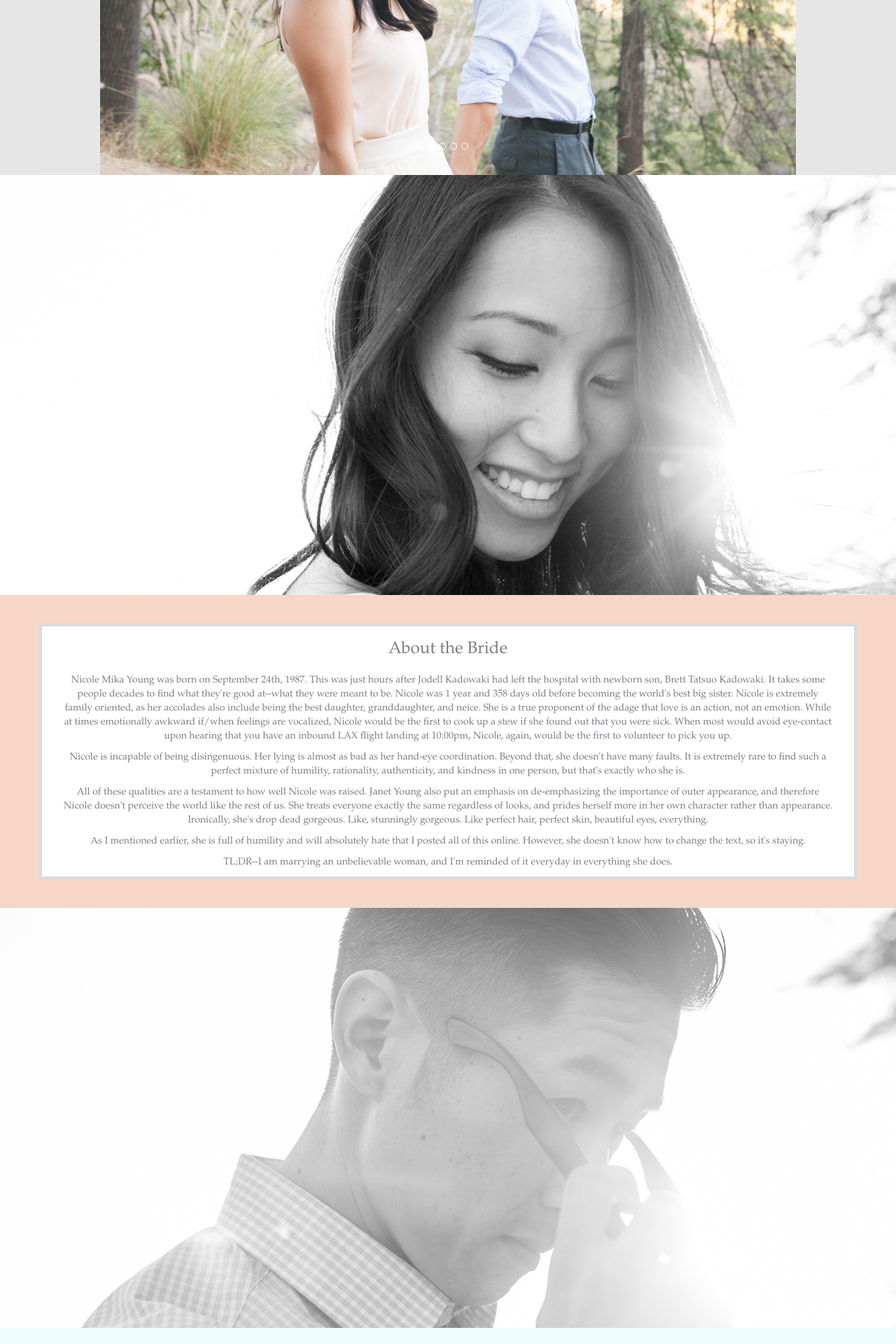
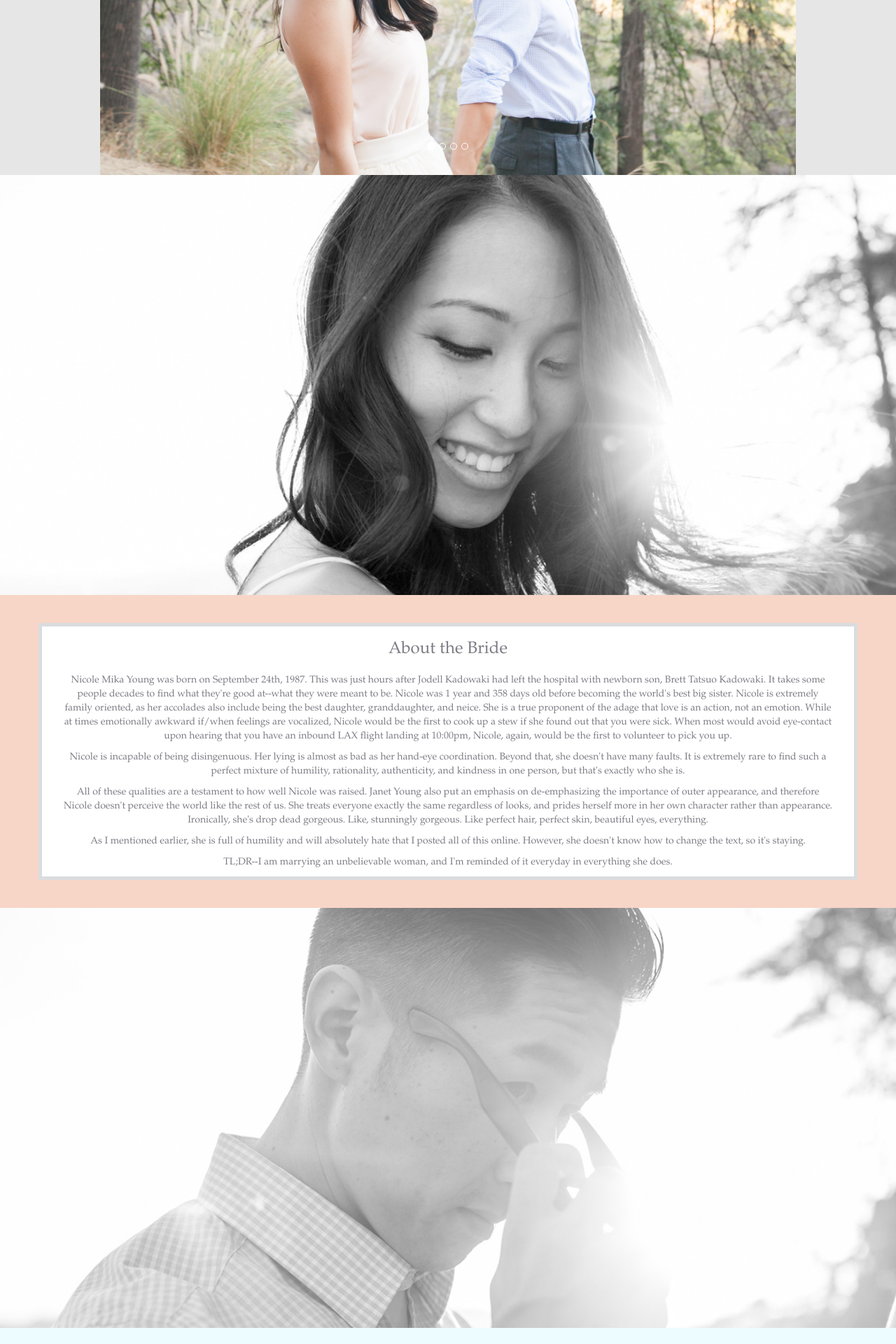
Before and after one commit to bkadowaki/kadowakiwedding, a Rails app: page / in a window 1280 px wide. Shown: the part 957-2877 px from the top of the page at 70% size. Run offline with Rails 7, Linux system fonts and the light colour scheme; style sheets or scripts are compiled from the project's sources; some libraries are stand-ins or nearby versions.

Commit message:
centering background images

```diff
--- a/app/assets/stylesheets/pages.css.scss
+++ b/app/assets/stylesheets/pages.css.scss
@@ -72,12 +72,14 @@ ul a {
 	width: 100%;
 	background: image-url("break1.jpg");
 	background-attachment: fixed;
+	background-size: cover;
 }
 #break2 {
 	height: 600px;
 	width: 100%;
 	background: image-url("break2.jpg");
 	background-attachment: fixed;
+	background-size: cover;
 }
 #break3 {
 	height: 600px;
@@ -90,6 +92,7 @@ ul a {
 	width: 100%;
 	background: image-url("break5.jpg");
 	background-attachment: fixed;
+	background-size: cover;
 }
 #break5 {
 	height: 600px;
@@ -101,6 +104,7 @@ ul a {
 	height: 600px;
 	width: 100%;
 	background: image-url("break6.jpg");
+	background-size: cover;
 	background-attachment: fixed;
 }
 
```
Also changed, not shown: 1 other file.
